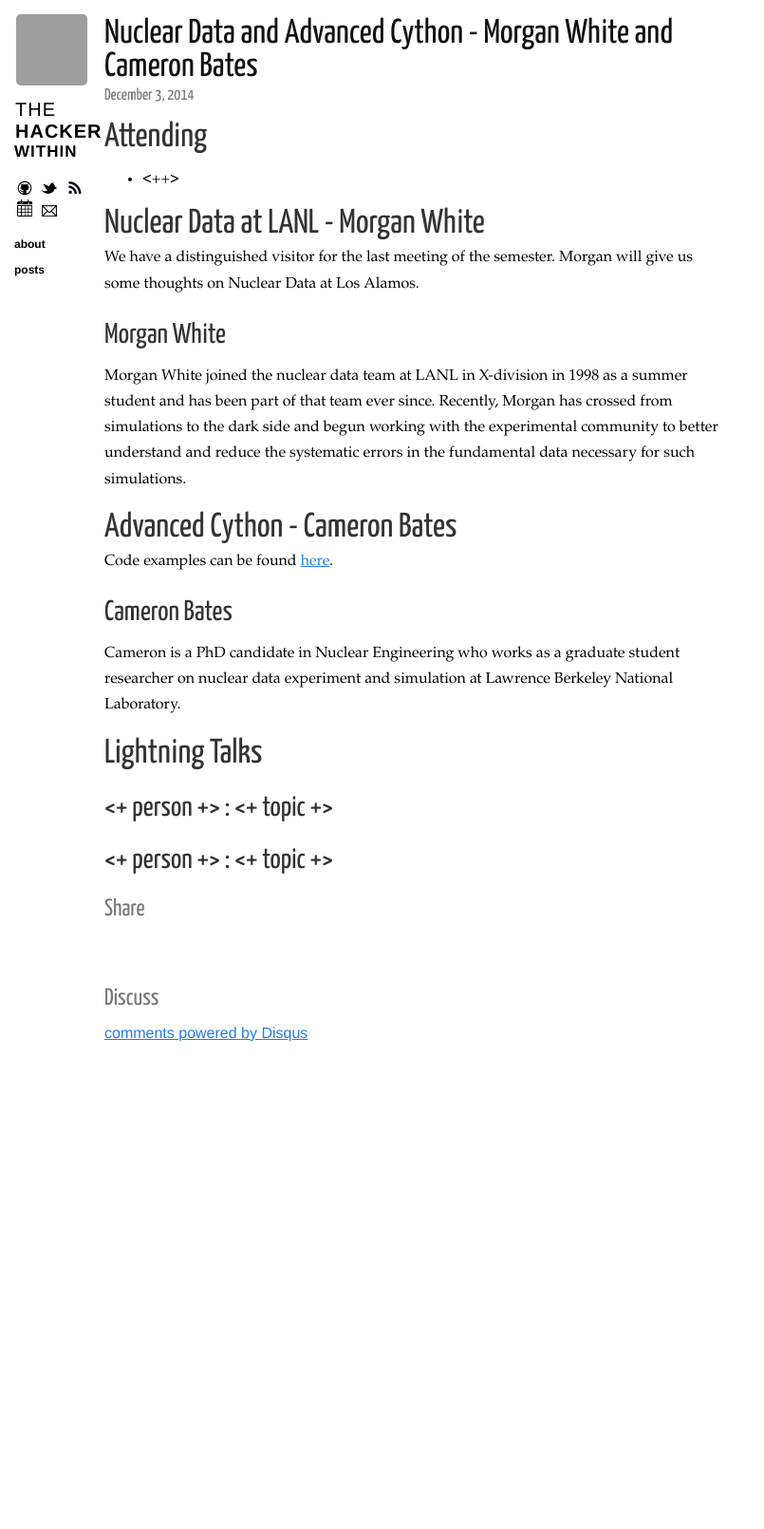
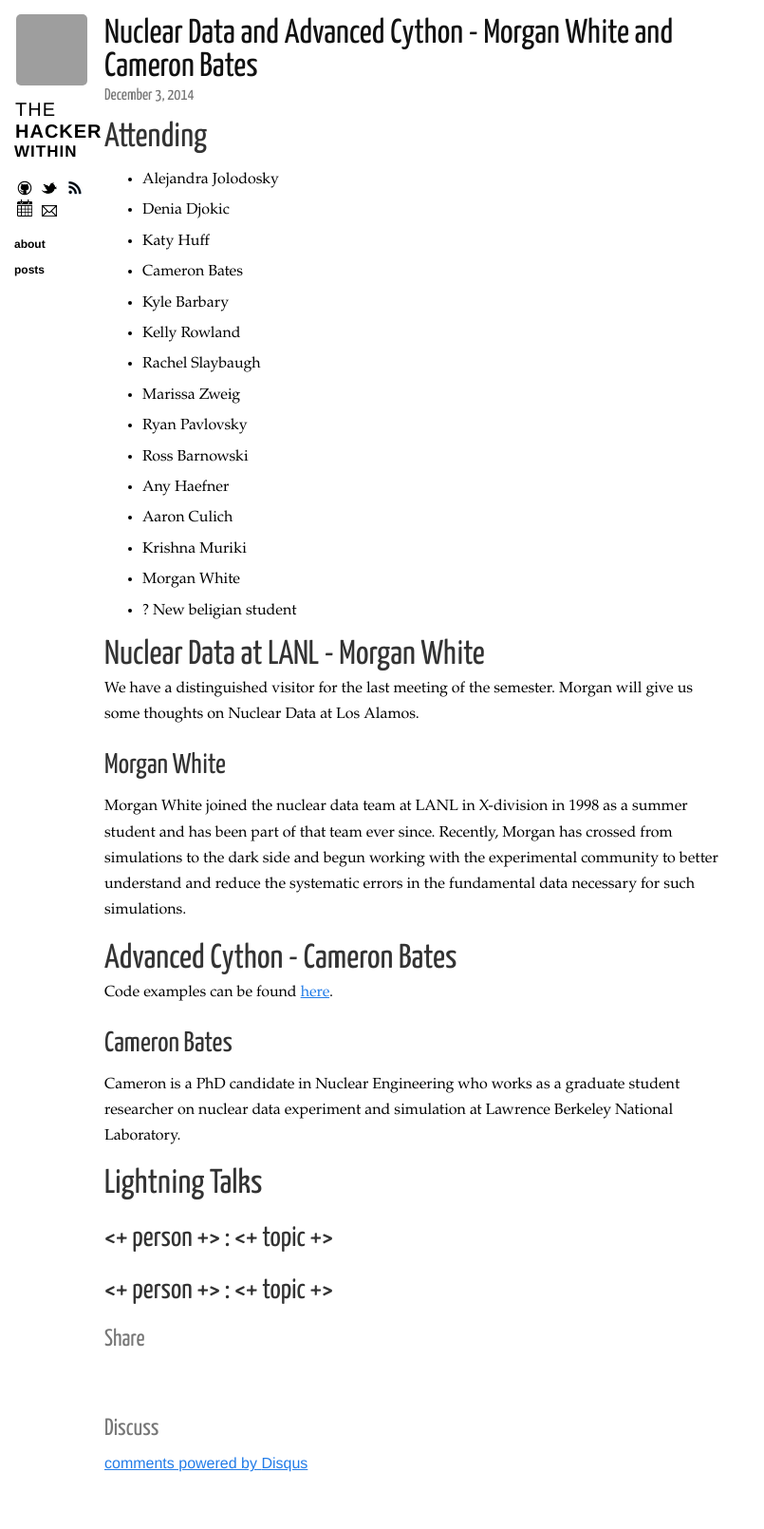
Before and after one commit to thehackerwithin/berkeley, a Jekyll site: the page built from _posts/2014-12-03-nuclear-data-advanced-cython.markdown, in a window 1280 px wide. Shown: the whole page at 95% size, without its empty margins (0-805 px from the left). Built offline with Jekyll 4.4.1, drawn with Linux system fonts in a browser that asks for light colours; nearby versions of some CDN libraries; Markdown is read by kramdown in place of the engine named in the settings; comment, search, counter and statistics services are not loaded; before the commit the page ends 1157 px from its top, so only the background shows below that; grey boxes are pictures that could not be loaded.

Commit message:
adds people

```diff
--- a/_posts/2014-12-03-nuclear-data-advanced-cython.markdown
+++ b/_posts/2014-12-03-nuclear-data-advanced-cython.markdown
@@ -9,7 +9,23 @@ tags: meeting
 
 # Attending
 
-- <++>
+- Alejandra Jolodosky
+- Denia Djokic
+- Katy Huff
+- Cameron Bates
+- Kyle Barbary
+- Kelly Rowland
+- Rachel Slaybaugh
+- Marissa Zweig
+- Ryan Pavlovsky
+- Ross Barnowski
+- Any Haefner
+- Aaron Culich
+- Krishna Muriki
+- Morgan White
+- ? New beligian student
+
+
 
 # Nuclear Data at LANL - Morgan White
 
```
